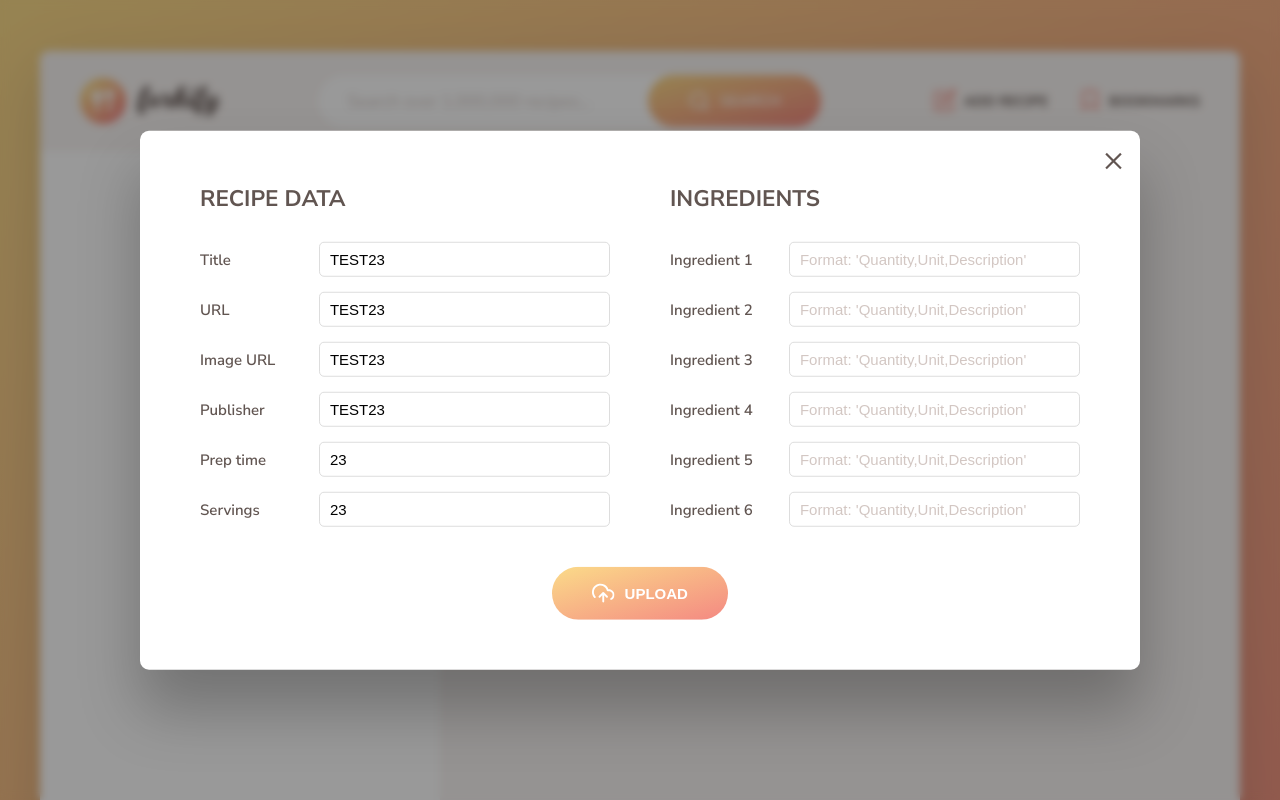
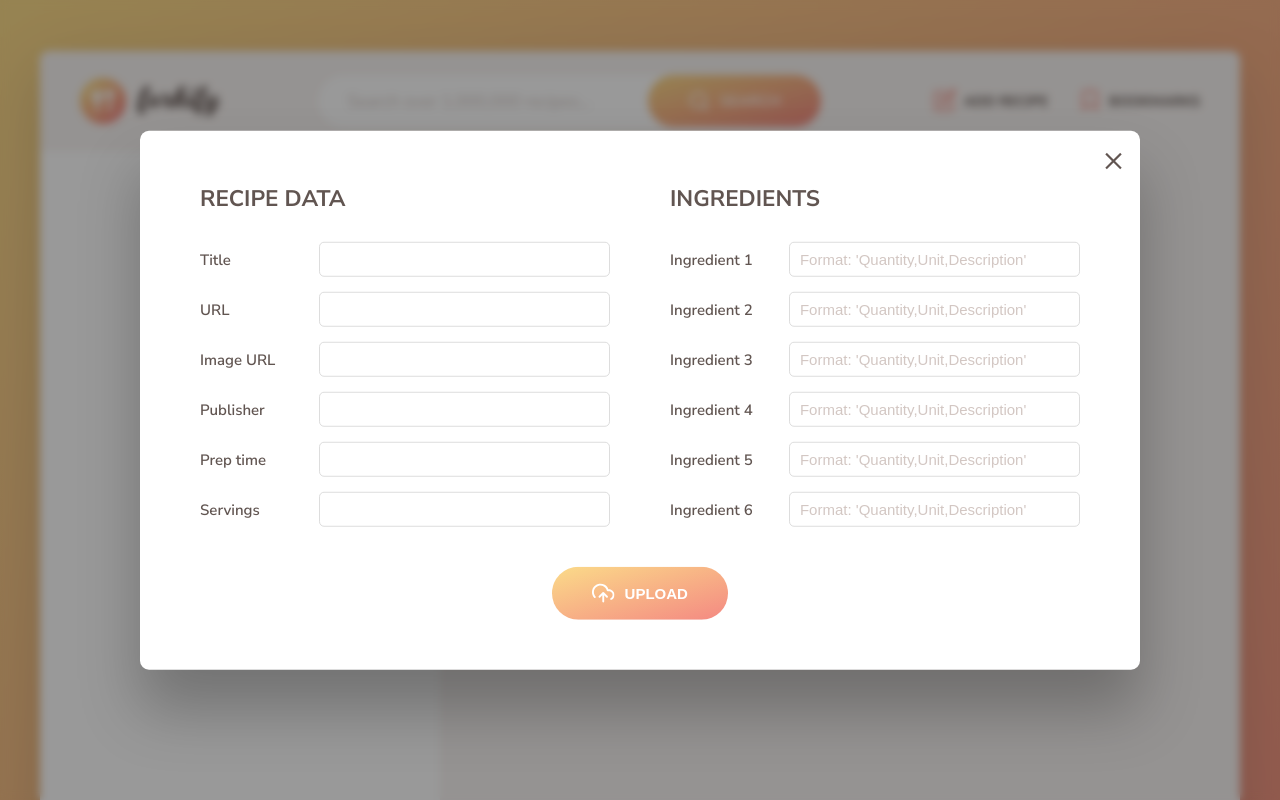
Before and after one commit to saianirudh1/forkify, a website built with Parcel: page index.html in a window 1280 px wide. Both pictures are taken after a click on the button "ADD RECIPE". Shown: the top 800 px of the page. Built offline with nearby package versions, Linux system fonts and the light colour scheme.

Commit message:
removed values in form

```diff
--- a/index.html
+++ b/index.html
@@ -262,17 +262,17 @@
         <div class="upload__column">
           <h3 class="upload__heading">Recipe data</h3>
           <label>Title</label>
-          <input value="TEST23" required name="title" type="text" />
+          <input 23" required name="title" type="text" />
           <label>URL</label>
-          <input value="TEST23" required name="sourceUrl" type="text" />
+          <input 23" required name="sourceUrl" type="text" />
           <label>Image URL</label>
-          <input value="TEST23" required name="image" type="text" />
+          <input 23" required name="image" type="text" />
           <label>Publisher</label>
-          <input value="TEST23" required name="publisher" type="text" />
+          <input 23" required name="publisher" type="text" />
           <label>Prep time</label>
-          <input value="23" required name="cookingTime" type="number" />
+          <input required name="cookingTime" type="number" />
           <label>Servings</label>
-          <input value="23" required name="servings" type="number" />
+          <input required name="servings" type="number" />
         </div>
 
         <div class="upload__column">
```
